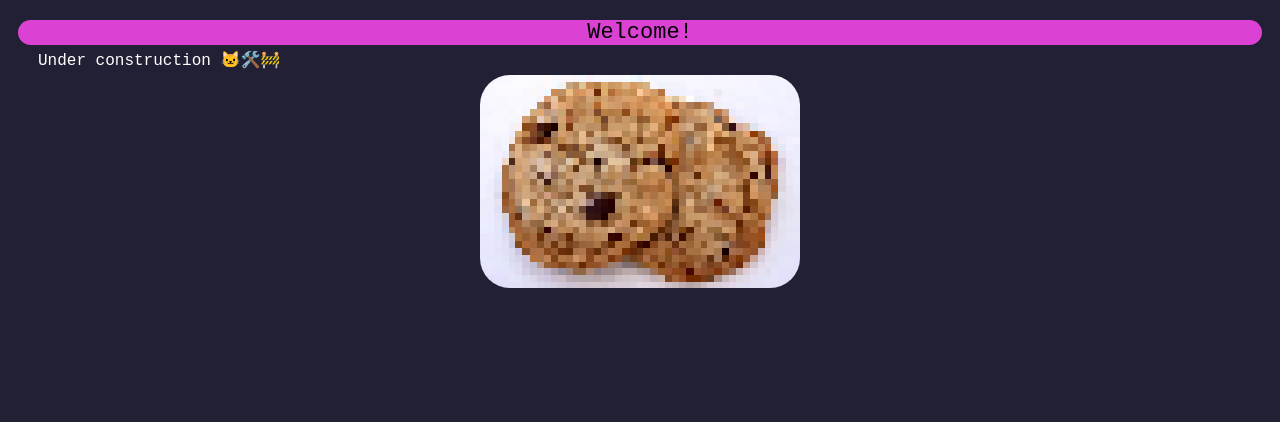
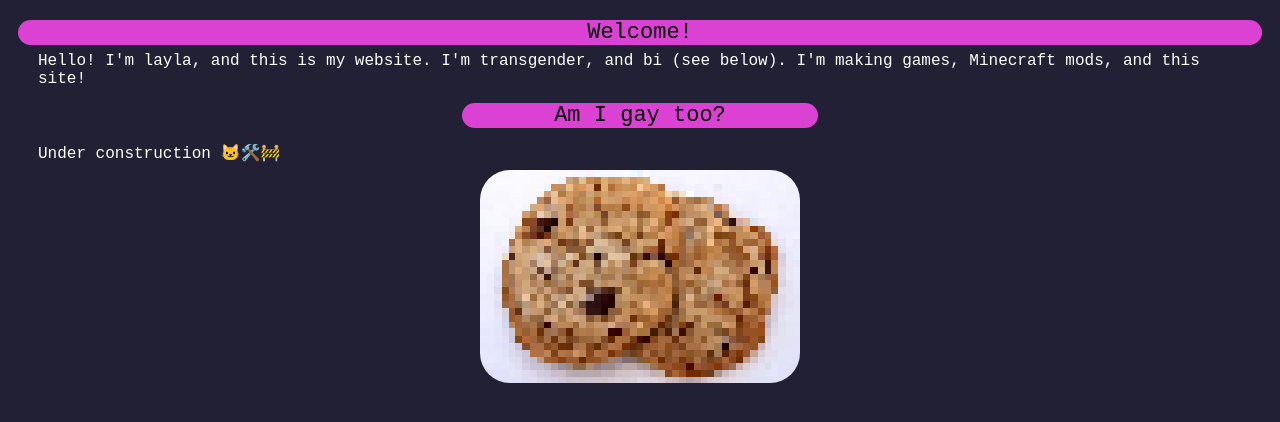
Before and after one commit to LaylaMeower/laylameower.github.io, a website built with Vite: page index.html in a window 1280 px wide. Built offline with nearby package versions, Linux system fonts and the light colour scheme.

Commit message:
Added button

```diff
--- a/index.html
+++ b/index.html
@@ -2,7 +2,7 @@
 <html lang="en">
 <head>
 
-    <meta charset="UTF-8" />
+    <meta charset="UTF-8"/>
     <title>Layla's Den</title>
     <link rel="stylesheet" href="style.css">
 
@@ -13,8 +13,21 @@
     <p>Welcome!</p>
 </div>
 
-    <p>Under construction 🐱🛠️🚧</p>
+<p>Hello! I'm layla, and this is my website. I'm transgender, and bi (see below). I'm making games, Minecraft mods, and this site!</p>
 
-    <img src="resources/cookies.png" alt="Highly low res pic of cookies, requested by gay pirate assassin kuylar, because why not" width="320" height="213">
+<div class="title button" id="isGay"
+     onmouseenter="document.getElementById('isGay').innerText = 'Yes, as all things should be.'"
+     onmouseleave="document.getElementById('isGay').innerText = 'Am I gay too?'">Am I gay too?
+</div>
+
+<p>
+    Under construction 🐱🛠️🚧
+</p>
+
+<img src="resources/cookies.png"
+     alt="Highly low res pic of cookies, requested by gay pirate assassin kuylar, because why not" width="320"
+     height="213">
+
+<script></script>
 </body>
 </html>
--- a/style.css
+++ b/style.css
@@ -17,13 +17,22 @@
     margin: 20px 10px 5px 10px;
 }
 
+.button {
+    width: 25%;
+    margin: 15px auto;
+}
+
+.button:hover {
+    background-color: rgb(219, 35, 209);
+}
+
+p {
+    margin: 7px 30px;
+}
+
 img {
     border-radius: 30px;
 
     margin: 5px auto;
     display: block;
 }
-
-p {
-  margin: 2px 30px;
-}
```
Lines whose indentation alone changed are shown as unchanged.
